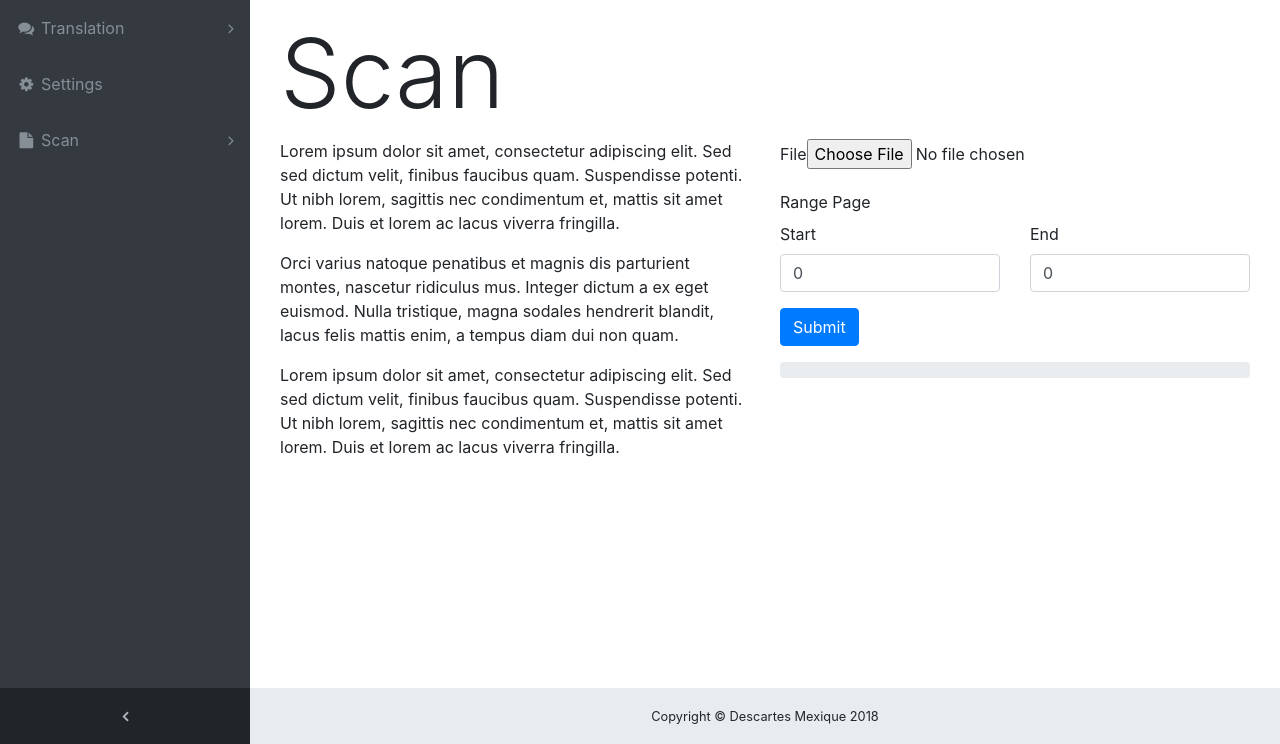
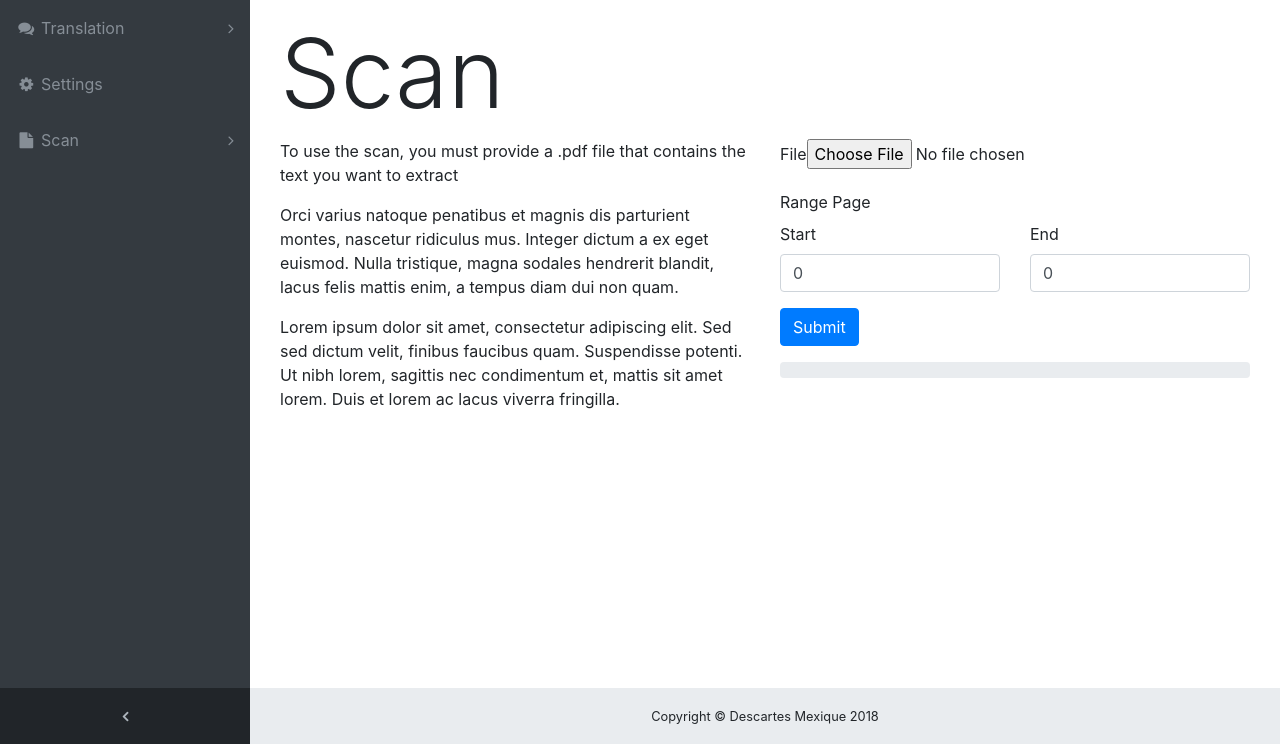
Before and after one commit to Hugo291/Projet_Descartes_Maya, a Flask app: page /scan/ in a window 1280 px wide. Shown: the part 56-800 px from the top of the page. Run offline with Flask 2, Linux system fonts and the light colour scheme; parts of the project's set-up code (start-up, migrations or seed data) failed here and were passed over; some libraries are stand-ins or nearby versions.

Commit message:
update status -> state and add details

```diff
--- a/app/__init__.py
+++ b/app/__init__.py
@@ -21,6 +21,9 @@ from app.models.userModels import Account
 import app.models.DataBase
 
 
+db.drop_all()
+db.create_all()
+
 @application.route('/')
 def home_page():
     return 'home start'
@@ -41,5 +44,7 @@ application.register_blueprint(scan_app)
 
 from app.template_filter.ValueStatus import value_status_file
 
+print("Start")
+
 if __name__ == "__main__":
     application.run()
--- a/app/models/DataBase.py
+++ b/app/models/DataBase.py
@@ -11,13 +11,13 @@ class PdfFile(db.Model):
     __tablename__ = 'pdf_file'
     id = db.Column(db.Integer, primary_key=True, autoincrement=True)
     name = db.Column(db.String(100), nullable=False)
-    status = db.Column(db.Integer, default=0)
+    state = db.Column(db.Integer, default=0)
     range_min = db.Column(db.Integer)
     range_max = db.Column(db.Integer)
     num_page = db.Column(db.Integer)
     date_upload = db.Column(db.DateTime, default=datetime.datetime.utcnow)
     pages = db.relationship('OCRPage', cascade='all , delete')
-    logs = db.relationship('LogPdf' , cascade='all , delete')
+    logs = db.relationship('LogPdf', cascade='all , delete')
 
     def __init__(self, id=None, name=None, num_page=None):
         self.id = id
--- a/app/routes/scan.py
+++ b/app/routes/scan.py
@@ -24,12 +24,12 @@ def reset_all_file_unfinish():
     from app.models.DataBase import PdfFile, db, LogPdf
 
     # select all file not finish or in progress
-    files = PdfFile.query.filter((PdfFile.status == 0) | (PdfFile.status == 1)).all()
+    files = PdfFile.query.filter((PdfFile.state == 0) | (PdfFile.state == 1)).all()
 
     # error = -1
     for file in files:
         LogPdf(pdf_file_id=file.id, message='Au demarage l\'analyse du fichier le fichier a été mit en erreur', type=-1)
-        file.status = -1
+        file.state = -1
 
     db.session.commit()
 
@@ -145,7 +145,7 @@ def files():
     from app.models.DataBase import PdfFile
 
     # select all files
-    files = PdfFile.query.order_by(asc(PdfFile.status)).order_by(asc(PdfFile.name)).all()
+    files = PdfFile.query.order_by(asc(PdfFile.state)).order_by(asc(PdfFile.name)).all()
 
     return render_template('files.html', files=files, title='List files')
 
--- a/app/template_filter/ValueStatus.py
+++ b/app/template_filter/ValueStatus.py
@@ -1,7 +1,8 @@
 from app import application
 from app.routes.scan import threadScan
 
-@application.template_filter('value_status_file')
+
+@application.template_filter('value_state_file')
 def value_status_file(status_number):
     return {
         0: '<span class="text-warning font-weight-bold">Waiting</span>',
--- a/app/templates/scan/details.html
+++ b/app/templates/scan/details.html
@@ -26,7 +26,7 @@
                             {% endif %}
                         </div>
                         <div class="col">
-                            <span><span class="font-weight-bold">Status : </span>  {{ (pdf_file.status | value_status_file )|safe }}</span>
+                            <span><span class="font-weight-bold">State : </span>  {{ (pdf_file.state | value_state_file )|safe }}</span>
                         </div>
 
                     </div>
--- a/app/templates/scan/files.html
+++ b/app/templates/scan/files.html
@@ -31,7 +31,7 @@
 
                             <td>{{ file.id }}</td>
                             <td>{{ file.name }}</td>
-                            <td>{{ (file.status | value_status_file )|safe }}</td>
+                            <td>{{ (file.state | value_state_file )|safe }}</td>
 
                             {% if file.status == 2 or file.status == -1%}
                                 <td><a href="{{ url_for('scan_app.selection_extract', pdf_id= file.id ) }}"><i class="ml-2 fa fa-folder-open"></i></a></td>
--- a/app/templates/scan/upload.html
+++ b/app/templates/scan/upload.html
@@ -25,7 +25,7 @@
 
       <div class="row">
         <div class="col-md-6 align-middle">
-            <p>Lorem ipsum dolor sit amet, consectetur adipiscing elit. Sed sed dictum velit, finibus faucibus quam. Suspendisse potenti. Ut nibh lorem, sagittis nec condimentum et, mattis sit amet lorem. Duis et lorem ac lacus viverra fringilla.</p>
+            <p>To use the scan, you must provide a .pdf file that contains the text you want to extract</p>
             <p>Orci varius natoque penatibus et magnis dis parturient montes, nascetur ridiculus mus. Integer dictum a ex eget euismod. Nulla tristique, magna sodales hendrerit blandit, lacus felis mattis enim, a tempus diam dui non quam.</p>
             <p>Lorem ipsum dolor sit amet, consectetur adipiscing elit. Sed sed dictum velit, finibus faucibus quam. Suspendisse potenti. Ut nibh lorem, sagittis nec condimentum et, mattis sit amet lorem. Duis et lorem ac lacus viverra fringilla.</p>
         </div>
```
Also changed, not shown: app/models/ScannerThread.py (+4 -5 lines).
